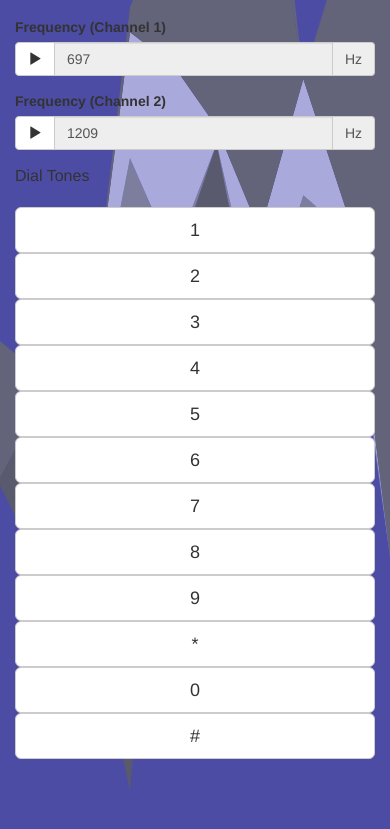
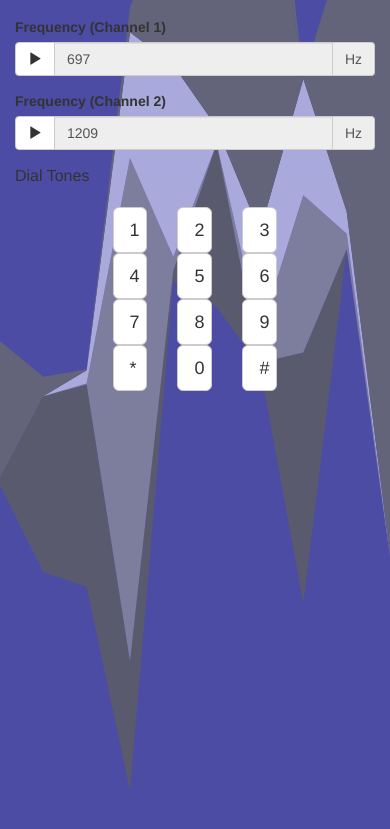
Before and after one commit to yanneves/huenote, a website: page src/index.html in a window 390 px wide. Shown: the part 53-882 px from the top of the page. After the commit the page ends 844 px from the top, so only its background shows below. Drawn offline with nearby package versions, Linux system fonts and the light colour scheme.

Commit message:
Altered dialpad to scale down to extra-small viewport size

```diff
--- a/src/index.html
+++ b/src/index.html
@@ -51,7 +51,7 @@
                 </div>
             </div>
             <div class="row" ng-repeat="set in dialpad">
-                <div class="col-sm-2" ng-class="{'col-sm-offset-3':(dial.digit === set[0].digit)}" ng-repeat="dial in set">
+                <div class="col-xs-2" ng-class="{'col-xs-offset-3':(dial.digit === set[0].digit)}" ng-repeat="dial in set">
                     <button class="btn btn-default btn-lg btn-block" ng-click="setChannels(dial.loFreq, dial.hiFreq)">{{dial.digit}}</button>
                 </div>
             </div>
```
